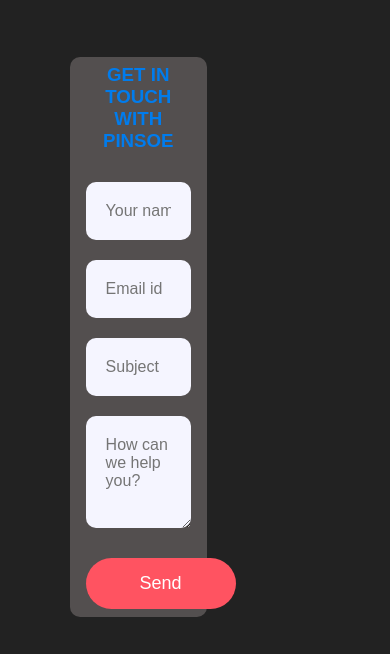
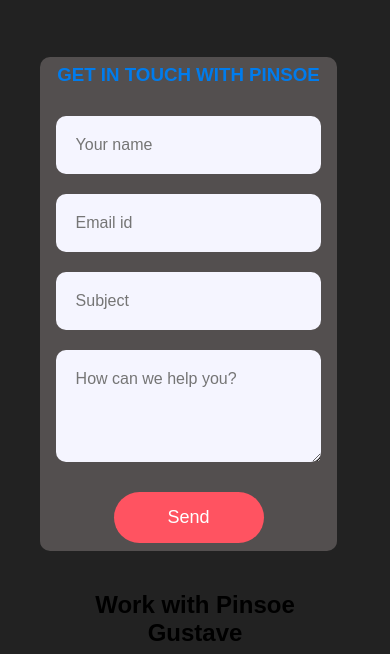
Before and after one commit to pinsoegustave/myportfolio, a plain HTML site: page index.html in a window 390 px wide. Shown: the part 7584-8238 px from the top of the page. Drawn offline with nearby package versions, Linux system fonts and the light colour scheme.

Commit message:
new style of the form

```diff
--- a/style.css
+++ b/style.css
@@ -653,7 +653,11 @@
         font-size: 15px;
     }
     .contact-form {
-        margin-left: 50px;
+        margin-left: 20px;
+    }
+    .contact-form nav {
+        min-width:90%;
+
     }
     .footer-contact,
     .footer-block-contact {
```
